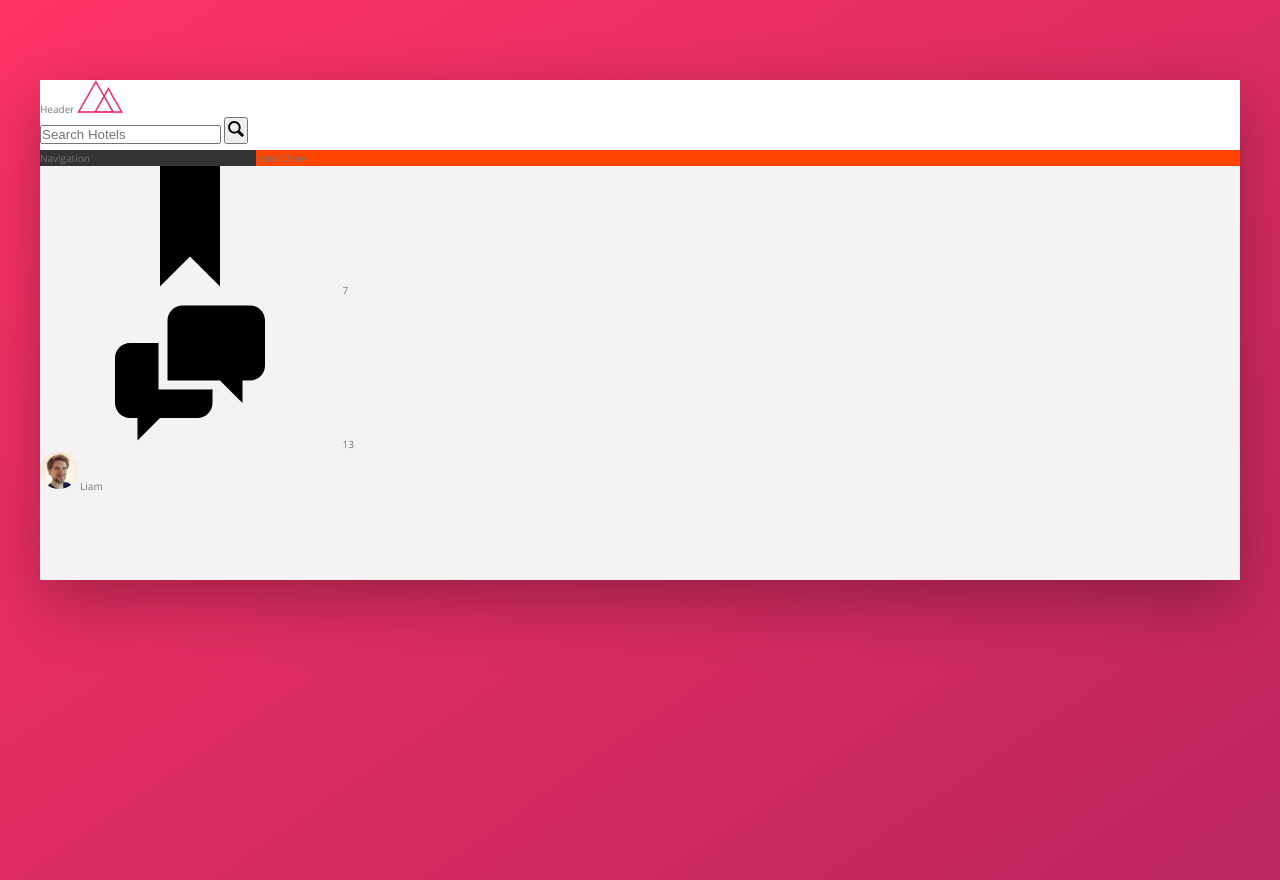
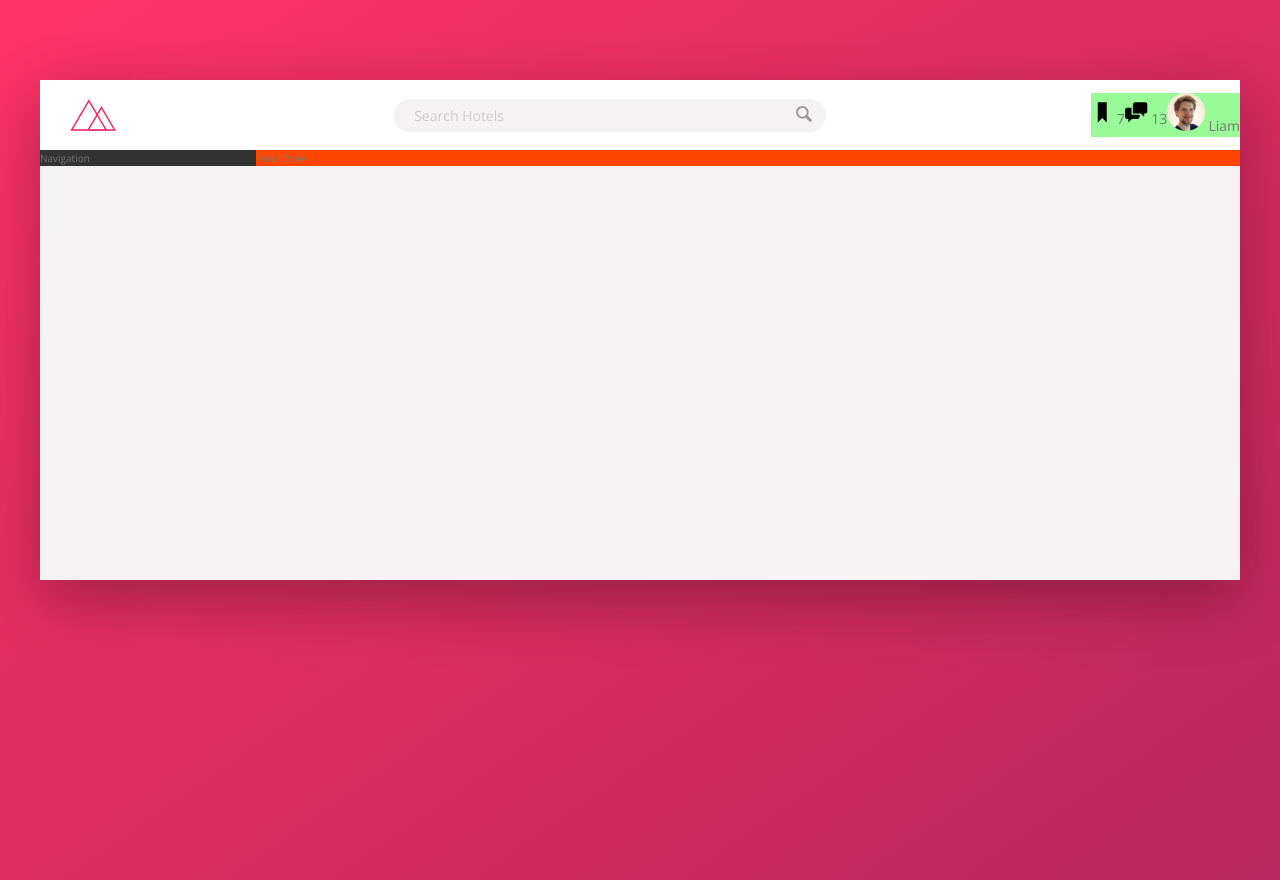
Before and after one commit to curm90/Trillo-Udemy, a website: page index.html in a window 1280 px wide. Drawn offline with nearby package versions, Linux system fonts and the light colour scheme.

Commit message:
header part 2

```diff
--- a/index.html
+++ b/index.html
@@ -16,9 +16,7 @@
   <body>
     <div class="container">
       <header class="header">
-        Header
         <img src="img/logo.png" alt="Trillo logo" class="logo" />
-
         <form action="#" class="search">
           <input
             type="text"
@@ -34,13 +32,13 @@
 
         <nav class="user-nav">
           <div class="user-nav__icon-box">
-            <svg class="user__nav-icon">
+            <svg class="user-nav-icon">
               <use xlink:href="img/sprite.svg#icon-bookmark"></use>
             </svg>
             <span class="user-nav__notification">7</span>
           </div>
           <div class="user-nav__icon-box">
-            <svg class="user__nav-icon">
+            <svg class="user-nav-icon">
               <use xlink:href="img/sprite.svg#icon-chat"></use>
             </svg>
             <span class="user-nav__notification">13</span>
--- a/sass/_components.scss
+++ b/sass/_components.scss
@@ -2,30 +2,76 @@
 // LOGO
 .logo {
   height: 3.25rem;
+  margin-left: 3rem;
 }
 
 ////////////////////////
 // SEARCH
 .search {
+  flex: 0 0 40%;
+  display: flex;
+  align-items: center;
+  justify-content: center;
+
   &__input {
+    font-family: inherit;
+    font-size: inherit;
+    color: inherit;
+    background-color: var(--color-grey-light-2);
+    border: none;
+    padding: 0.7rem 2rem;
+    border-radius: 100px;
+    width: 90%;
+    transition: all 0.2s;
+    margin-right: -3.25rem;
+
+    &:focus {
+      outline: none;
+      width: 100%;
+      background-color: var(--color-grey-light-3);
+    }
+
+    &::-webkit-input-placeholder {
+      font-weight: 100;
+      color: var(--color-grey-light-4);
+    }
+  }
+
+  &__input:focus + &__button {
+    background-color: var(--color-grey-light-3);
   }
 
   &__button {
+    border: none;
+    background-color: var(--color-grey-light-2);
+
+    &:focus {
+      outline: none;
+    }
+
+    &:active {
+      transform: translateY(2px);
+    }
   }
 
   &__icon {
     height: 2rem;
     width: 2rem;
+    fill: var(--color-grey-dark-3);
   }
 }
 
 ////////////////////////
 // USER NAVIGATION
 .user-nav {
+  background-color: palegreen;
+  display: flex;
+  align-items: center;
+
   &__icon-box {
   }
 
-  &__icon {
+  &-icon {
     height: 2.25rem;
     width: 2.25rem;
   }
--- a/sass/_layout.scss
+++ b/sass/_layout.scss
@@ -10,6 +10,10 @@
   height: 7rem;
   background-color: #fff;
   border-bottom: var(--color-grey-light-1);
+  display: flex;
+  justify-content: space-between;
+  align-items: center;
+  font-size: 1.4rem;
 }
 
 .content {
```
Also changed, not shown: css/style.css.
